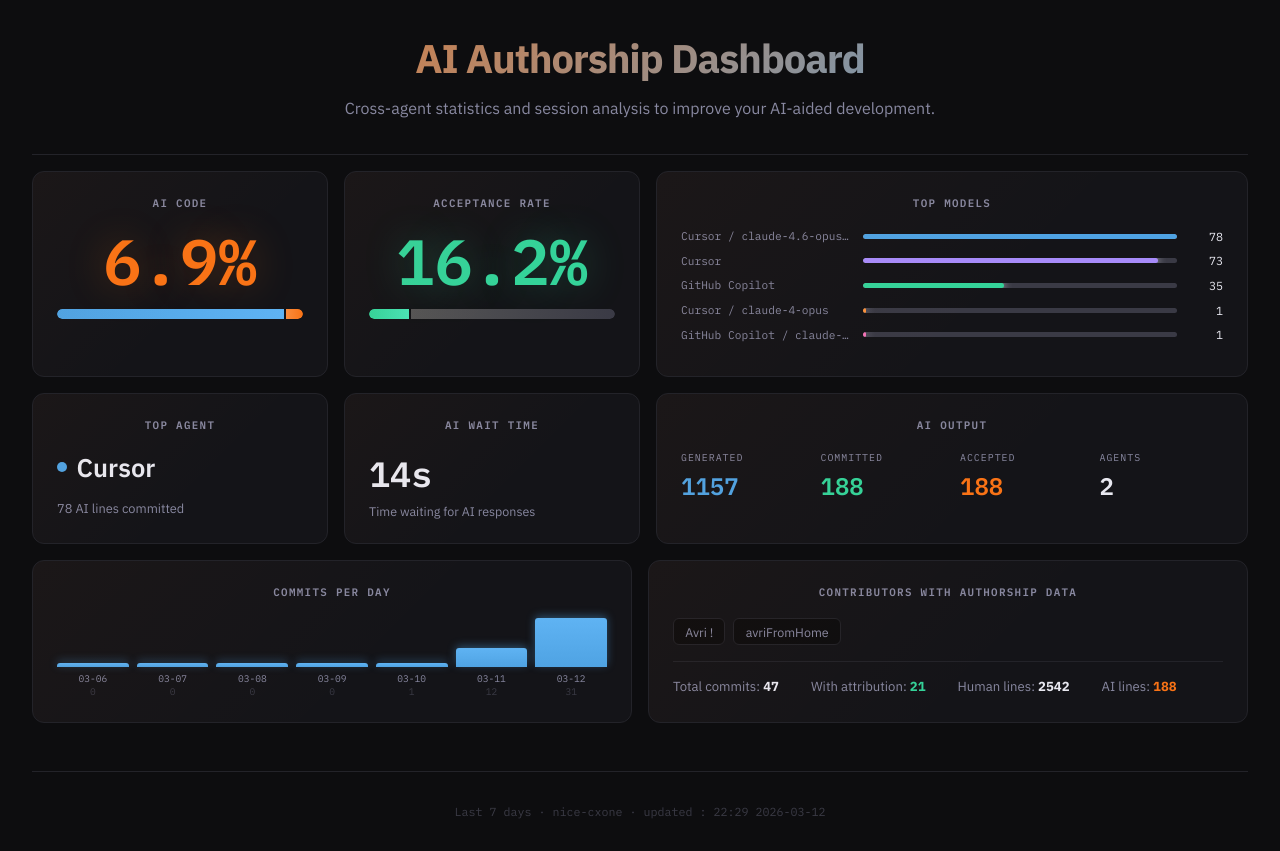
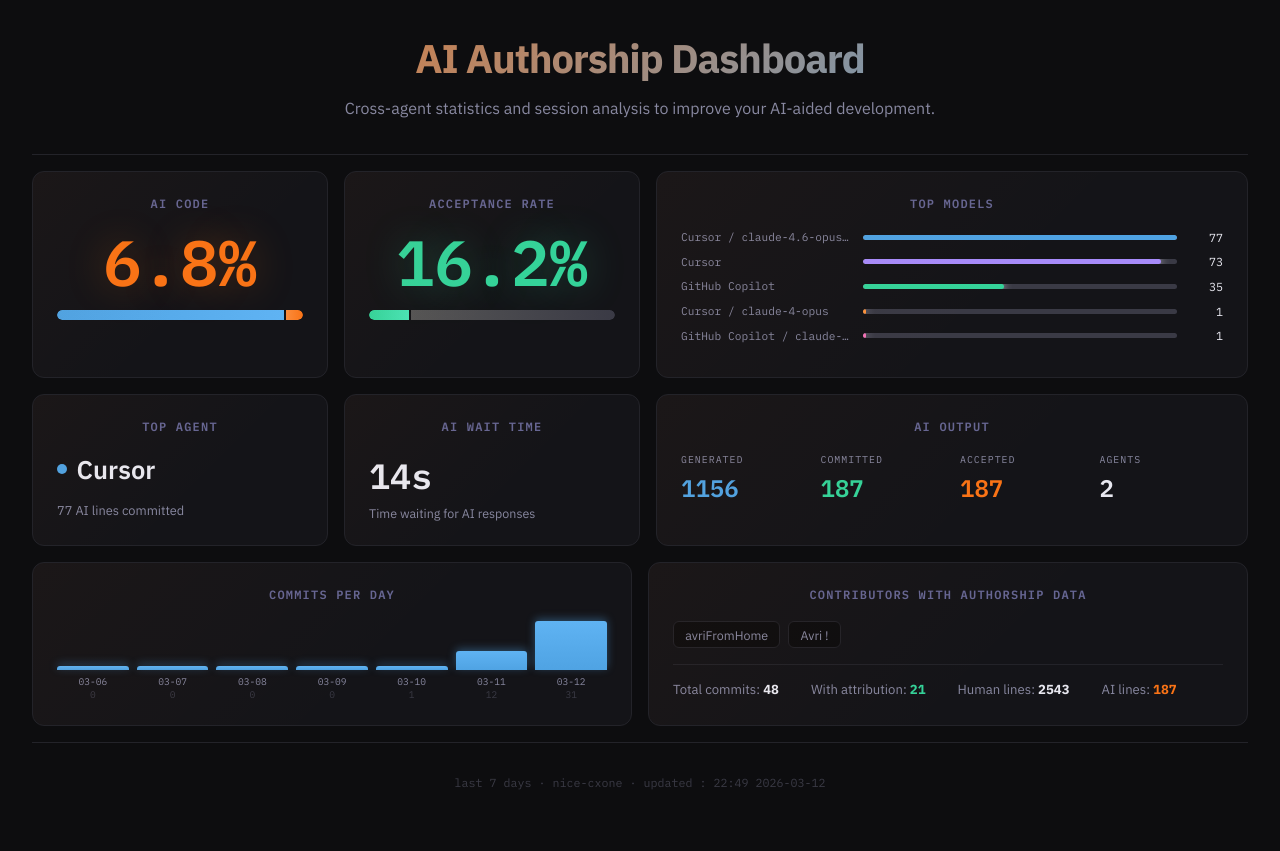
Before and after one commit to Avri-Yom-Tov/teamToolboxHub, a website: page dashboard.html in a window 1280 px wide. After the commit the page ends 822 px from the top, so only its background shows below. Drawn offline with Linux system fonts and the light colour scheme.

Commit message:
dashboard: update AI stats [skip ci] c173e33d368bca80fa68a4b52ca63d0533f57942

```diff
--- a/dashboard.html
+++ b/dashboard.html
@@ -24,7 +24,7 @@
     .card{background:var(--surface);border:1px solid var(--border);border-radius:var(--r);padding:1.5rem;position:relative;overflow:hidden;transition:transform .2s ease,border-color .2s ease,box-shadow .2s ease}
     .card:hover{transform:translateY(-2px);border-color:var(--muted);box-shadow:0 8px 24px rgba(0,0,0,.3)}
     .card::before{content:'';position:absolute;inset:0;background:linear-gradient(135deg,rgba(249,115,22,.03),transparent 60%);pointer-events:none}
-    .lbl{font-size:.68rem;font-family:'IBM Plex Mono',monospace;letter-spacing:.12em;color:var(--sub);text-transform:uppercase;margin-bottom:1.2rem;font-weight:700;text-align:center}
+    .lbl{font-size:0.75rem;font-family:'IBM Plex Mono',monospace;letter-spacing:.10em;color:#666693;text-transform:uppercase;margin-bottom:1.2rem;font-weight:bolder;text-align:center}
     .big{font-size:4rem;font-weight:700;color:var(--accent);line-height:1;font-family:'IBM Plex Mono',monospace;text-align:center;text-shadow:0 0 40px rgba(249,115,22,.3)}
     .split-bar{display:flex;height:10px;border-radius:5px;overflow:hidden;margin-top:1rem;gap:2px;box-shadow:inset 0 2px 4px rgba(0,0,0,.3)}
     .split-human{background:linear-gradient(90deg,var(--blue),#5fb3f3);border-radius:5px 0 0 5px}
@@ -65,7 +65,7 @@
     .divider{height:1px;background:var(--border);margin:1rem 0}
     .meta{display:flex;gap:2rem;font-size:.82rem;color:var(--sub);flex-wrap:wrap}
     .meta strong{color:var(--text)}
-    .footer{margin-top:3rem;padding-top:2rem;border-top:1px solid var(--border);font-size:.73rem;color:var(--muted);font-family:'IBM Plex Mono',monospace;text-align:center}
+    .footer{margin-top:1rem;padding-top:2rem;border-top:1px solid var(--border);font-size:.73rem;color:var(--muted);font-family:'IBM Plex Mono',monospace;text-align:center}
     @media(max-width:900px){.grid-top,.grid-mid,.grid-bot{grid-template-columns:1fr}}
   </style>
 </head>
@@ -78,14 +78,14 @@
   <div class="grid-top">
     <div class="card">
       <div class="lbl">AI CODE</div>
-      <div class="big">6.9%</div>
+      <div class="big">6.8%</div>
       <div class="split-bar">
-        <div class="split-human" style="flex:93.1"></div>
-        <div class="split-ai"    style="flex:6.9"></div>
+        <div class="split-human" style="flex:93.2"></div>
+        <div class="split-ai"    style="flex:6.8"></div>
       </div>
       <!-- <div class="split-labels">
-        <span>&#9632; Human 93.1%</span>
-        <span>AI 6.9% &#9632;</span>
+        <span>&#9632; Human 93.2%</span>
+        <span>AI 6.8% &#9632;</span>
       </div> -->
     </div>
     <div class="card">
@@ -105,10 +105,10 @@
       <div class="model-row">
       <span class="model-name">Cursor / claude-4.6-opus-high-…</span>
       <div class="model-bar-wrap"><div class="model-bar" style="width:100%;background:#4fa3e3"></div></div>
-      <span class="model-count">78</span>
+      <span class="model-count">77</span>
     </div><div class="model-row">
       <span class="model-name">Cursor</span>
-      <div class="model-bar-wrap"><div class="model-bar" style="width:94%;background:#a78bfa"></div></div>
+      <div class="model-bar-wrap"><div class="model-bar" style="width:95%;background:#a78bfa"></div></div>
       <span class="model-count">73</span>
     </div><div class="model-row">
       <span class="model-name">GitHub Copilot</span>
@@ -130,7 +130,7 @@
     <div class="card">
       <div class="lbl">TOP AGENT</div>
       <div class="agent"><span class="dot"></span>Cursor</div>
-      <div style="margin-top:1rem;color:var(--sub);font-size:.8rem">78 AI lines committed</div>
+      <div style="margin-top:1rem;color:var(--sub);font-size:.8rem">77 AI lines committed</div>
     </div>
     <div class="card">
       <div class="lbl">AI WAIT TIME</div>
@@ -140,9 +140,9 @@
     <div class="card">
       <div class="lbl">AI OUTPUT</div>
       <div class="out-grid">
-        <div class="out-item"><label>GENERATED</label><div class="out-val c-blue">1157</div></div>
-        <div class="out-item"><label>COMMITTED</label><div class="out-val c-green">188</div></div>
-        <div class="out-item"><label>ACCEPTED</label><div class="out-val c-orange">188</div></div>
+        <div class="out-item"><label>GENERATED</label><div class="out-val c-blue">1156</div></div>
+        <div class="out-item"><label>COMMITTED</label><div class="out-val c-green">187</div></div>
+        <div class="out-item"><label>ACCEPTED</label><div class="out-val c-orange">187</div></div>
         <div class="out-item"><label>AGENTS</label><div class="out-val c-white">2</div></div>
       </div>
     </div>
@@ -197,17 +197,17 @@
     </div>
     <div class="card">
       <div class="lbl">CONTRIBUTORS WITH AUTHORSHIP DATA</div>
-      <div class="contrib-wrap"><div class="contrib-tag">Avri !</div><div class="contrib-tag">avriFromHome</div></div>
+      <div class="contrib-wrap"><div class="contrib-tag">avriFromHome</div><div class="contrib-tag">Avri !</div></div>
       <div class="divider"></div>
       <div class="meta">
-        <span>Total commits: <strong>47</strong></span>
+        <span>Total commits: <strong>48</strong></span>
         <span>With attribution: <strong style="color:var(--green)">21</strong></span>
-        <span>Human lines: <strong>2542</strong></span>
-        <span>AI lines: <strong style="color:var(--accent)">188</strong></span>
+        <span>Human lines: <strong>2543</strong></span>
+        <span>AI lines: <strong style="color:var(--accent)">187</strong></span>
       </div>
     </div>
   </div>
-  <div class="footer">Last 7 days · nice-cxone · updated : 22:29 2026-03-12</div>
+  <div class="footer">last 7 days · nice-cxone · updated : 22:49 2026-03-12</div>
 
 </body>
 </html>
```
Also changed, not shown: stats.json (+1 -1 lines).
